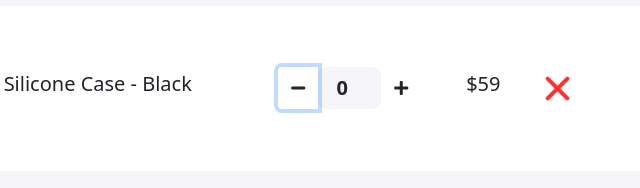
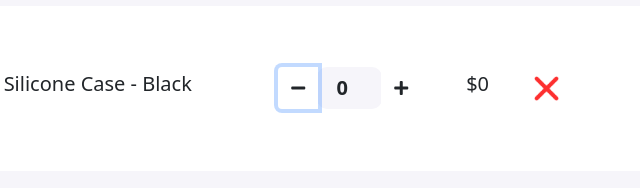
Before and after one commit to Hamed166/shopping-cart, a plain HTML site: page index.html in a window 1280 px wide. Both pictures are taken after a click on the button 748 px from the left and 465 px from the top of the page. Shown: the part 377-565 px from the top of the page, 450-1090 px from the left. Drawn offline with nearby package versions, Linux system fonts and the light colour scheme.

Commit message:
total case number function updated

```diff
--- a/cart.js
+++ b/cart.js
@@ -1,18 +1,26 @@
 
 
-function updateTotalCase(){
+function updateTotalCase(isIncreasing){
     const caseNumber = document.getElementById('case-number');
-    const caseInput = caseNumber.value;
-    caseNumber.value = parseInt(caseInput) + 1;
+    let caseInput = caseNumber.value;
+    if(isIncreasing== true){
+        caseInput = parseInt(caseInput) + 1;
+    }else if(caseInput>0){
+        caseInput = parseInt(caseInput) - 1
+    }
+    caseNumber.value = caseInput;
+
+    const caseTotal = document.getElementById('case-total');
+    caseTotal.innerText = caseInput * 60 ;
+
 }
 
 document.getElementById('case-plus').addEventListener('click', function(){
-    updateTotalCase();
+    updateTotalCase(true);
 })
 
 document.getElementById('case-minus').addEventListener('click', function(){
-    const caseNumber = document.getElementById('case-number');
-    const caseInput = caseNumber.value;
-    caseNumber.value = parseInt(caseInput) - 1;
+    updateTotalCase(false);
+    // ;
 
 })
--- a/index.html
+++ b/index.html
@@ -49,7 +49,7 @@
                              <button id="case-plus" class="btn btn-default"><i class="fas fa-plus"></i></button>
 
                           </div>
-                          <h5>$59</h5>
+                          <h5>$<span id="case-total">60</span></h5>
                           <img src="images/remove.png" alt="" class="remove-item">
                        </div>
                     </div>
```
